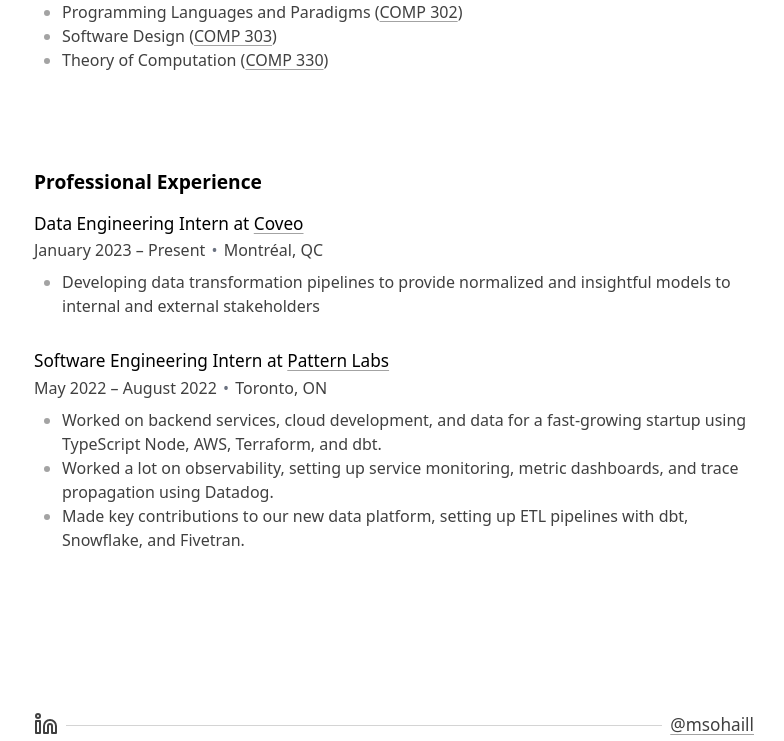
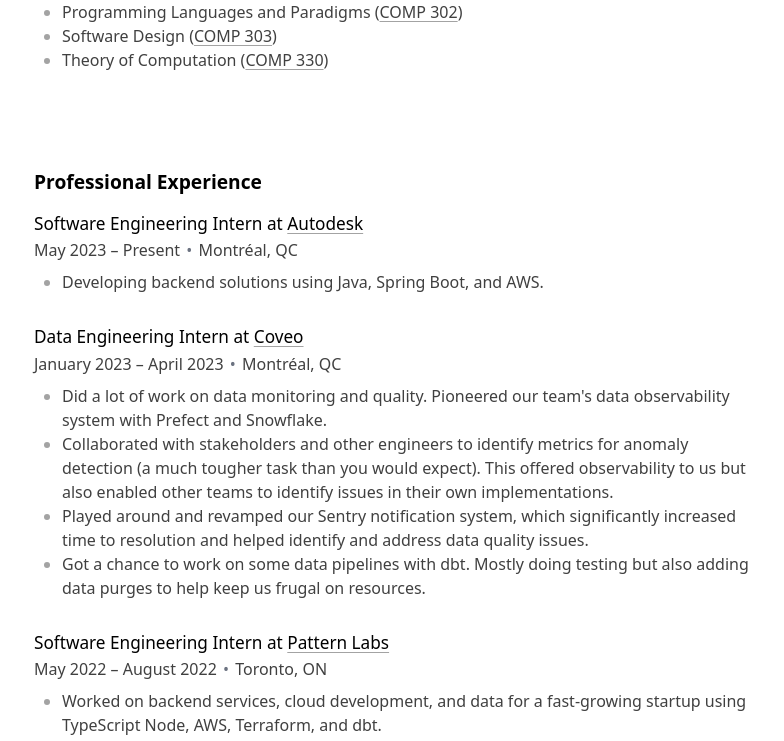
Before and after one commit to msohaill/personal-site, a SvelteKit app: page /resume in a window 1280 px wide. Shown: the part 519-1260 px from the top of the page, without its empty margins (246-1030 px from the left). Built offline with nearby package versions, Linux system fonts and the light colour scheme; no server answers.

Commit message:
Resume update

```diff
--- a/src/routes/resume/+page.svelte
+++ b/src/routes/resume/+page.svelte
@@ -88,16 +88,41 @@
   <h2 class="section-heading">Professional Experience</h2>
 
   <Occupation
+    title="Software Engineering Intern"
+    company="Autodesk"
+    url="https://www.autodesk.com/"
+    dates="May 2023 – Present"
+    location="Montréal, QC"
+  >
+    <li>
+      Developing backend solutions using Java, Spring Boot, and AWS.
+    </li>
+  </Occupation>
+
+  <Occupation
     title="Data Engineering Intern"
     company="Coveo"
     url="https://www.coveo.com/"
-    dates="January 2023 – Present"
+    dates="January 2023 – April 2023"
     location="Montréal, QC"
   >
-    <li>
-      Developing data transformation pipelines to provide normalized and insightful models to
-      internal and external stakeholders
-    </li>
+  <li>
+    Did a lot of work on data monitoring and quality. Pioneered our team's data observability system with
+    Prefect and Snowflake.
+  </li>
+  <li>
+    Collaborated with stakeholders and other engineers to identify metrics for anomaly detection (a much
+    tougher task than you would expect). This offered observability to us but also enabled other teams to
+    identify issues in their own implementations.
+  </li>
+  <li>
+    Played around and revamped our Sentry notification system, which significantly increased time to
+    resolution and helped identify and address data quality issues.
+  </li>
+  <li>
+    Got a chance to work on some data pipelines with dbt. Mostly doing testing but also adding data
+    purges to help keep us frugal on resources.
+  </li>
   </Occupation>
 
   <Occupation
```
Also changed, not shown: 1 other file (tests, documents, lock files or other folders).
